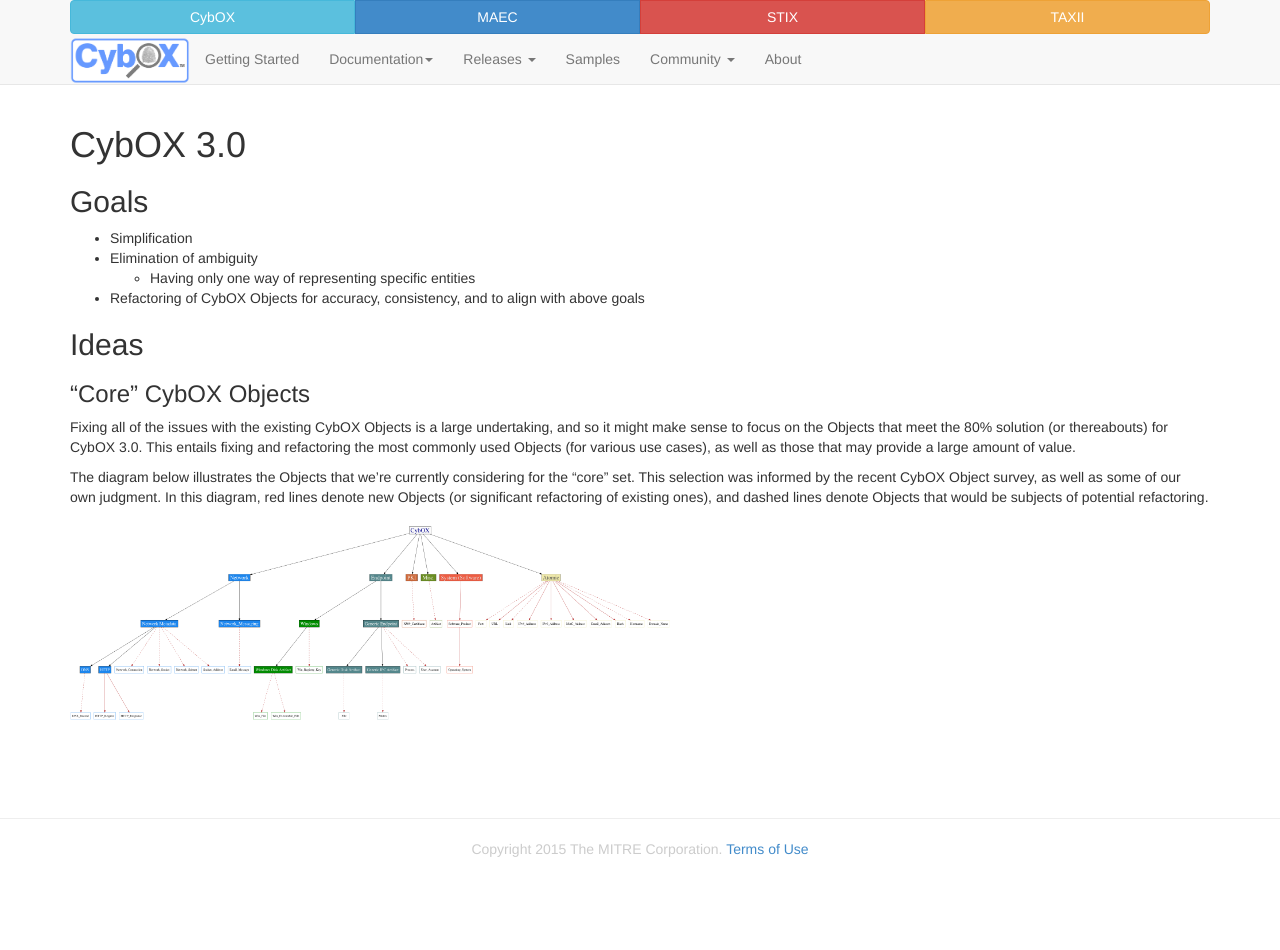
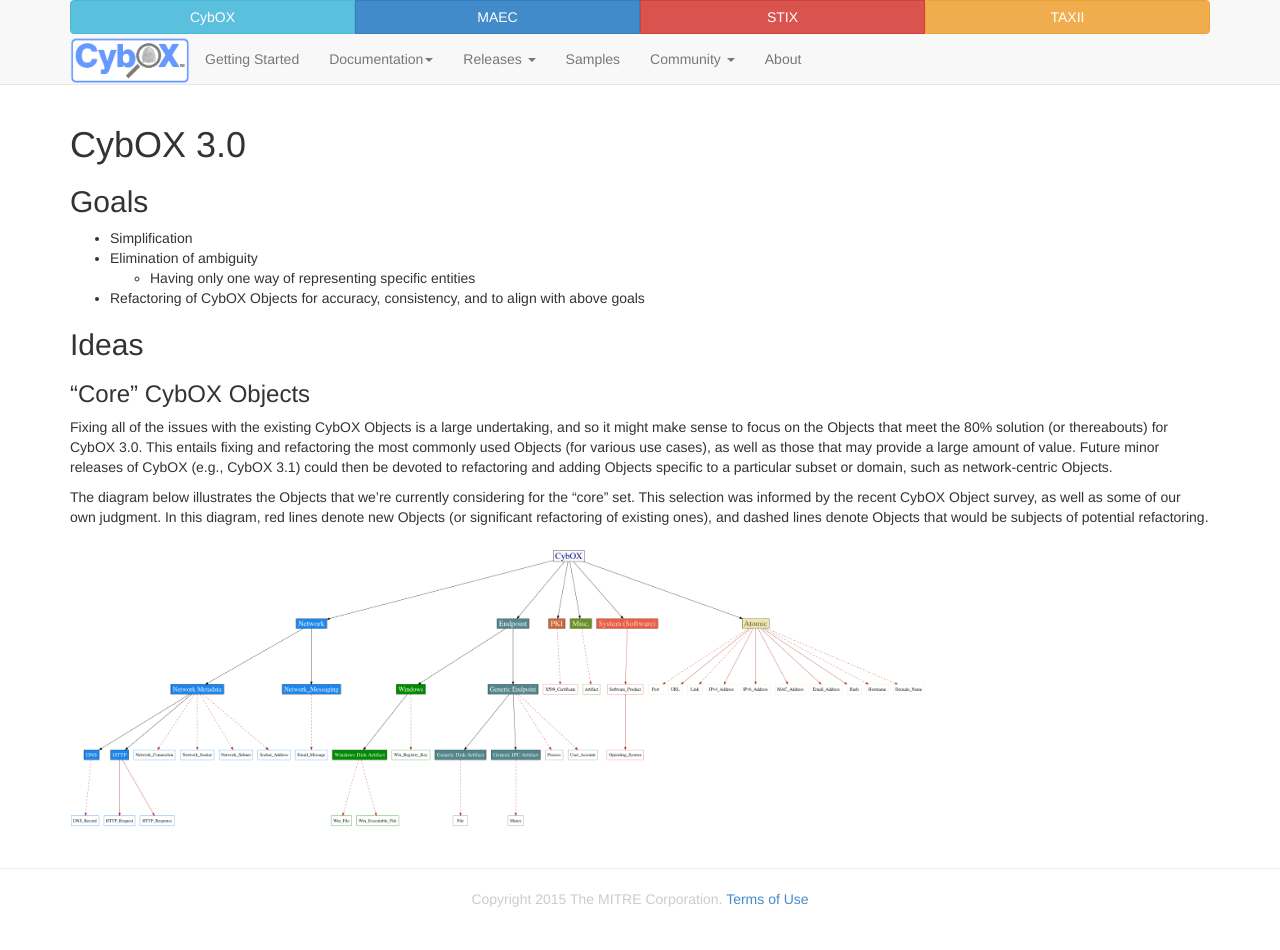
Before and after one commit to CybOXProject/cyboxproject.github.io, a Jekyll site: the page built from cybox3.0/index.md, in a window 1280 px wide. Built offline with Jekyll 4.4.1, drawn with Linux system fonts in a browser that asks for light colours; Markdown is read by kramdown in place of the engine named in the settings; before the commit the page ends 900 px from its top, so only the background shows below that.

Commit message:
Updated text

```diff
--- a/cybox3.0/index.md
+++ b/cybox3.0/index.md
@@ -13,8 +13,8 @@
 ##Ideas
 
 ### "Core" CybOX Objects
-Fixing all of the issues with the existing CybOX Objects is a large undertaking, and so it might make sense to focus on the Objects that meet the 80% solution (or thereabouts) for CybOX 3.0. This entails fixing and refactoring the most commonly used Objects (for various use cases), as well as those that may provide a large amount of value.
+Fixing all of the issues with the existing CybOX Objects is a large undertaking, and so it might make sense to focus on the Objects that meet the 80% solution (or thereabouts) for CybOX 3.0. This entails fixing and refactoring the most commonly used Objects (for various use cases), as well as those that may provide a large amount of value. Future minor releases of CybOX (e.g., CybOX 3.1) could then be devoted to refactoring and adding Objects specific to a particular subset or domain, such as network-centric Objects.
 
 The diagram below illustrates the Objects that we're currently considering for the "core" set. This selection was informed by the recent CybOX Object survey, as well as some of our own judgment. In this diagram, red lines denote new Objects (or significant refactoring of existing ones), and dashed lines denote Objects that would be subjects of potential refactoring.
 
-<img src="cybox_object_categories_3.0_core.png" alt="Core CybOX Objects" style="width: 600px;"/>
+<img src="cybox_object_categories_3.0_core.png" alt="Core CybOX Objects" style="width: 75%;"/>
```
